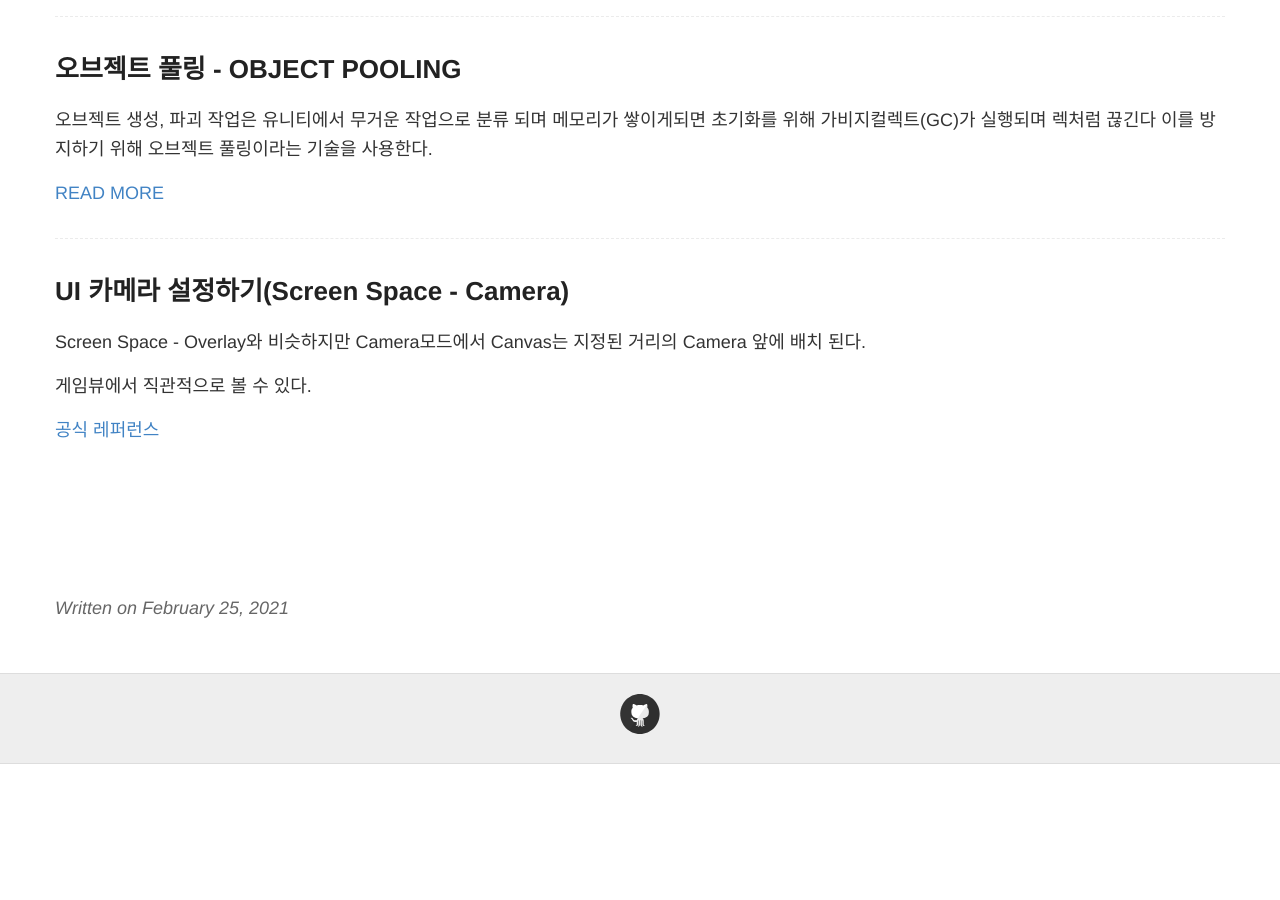
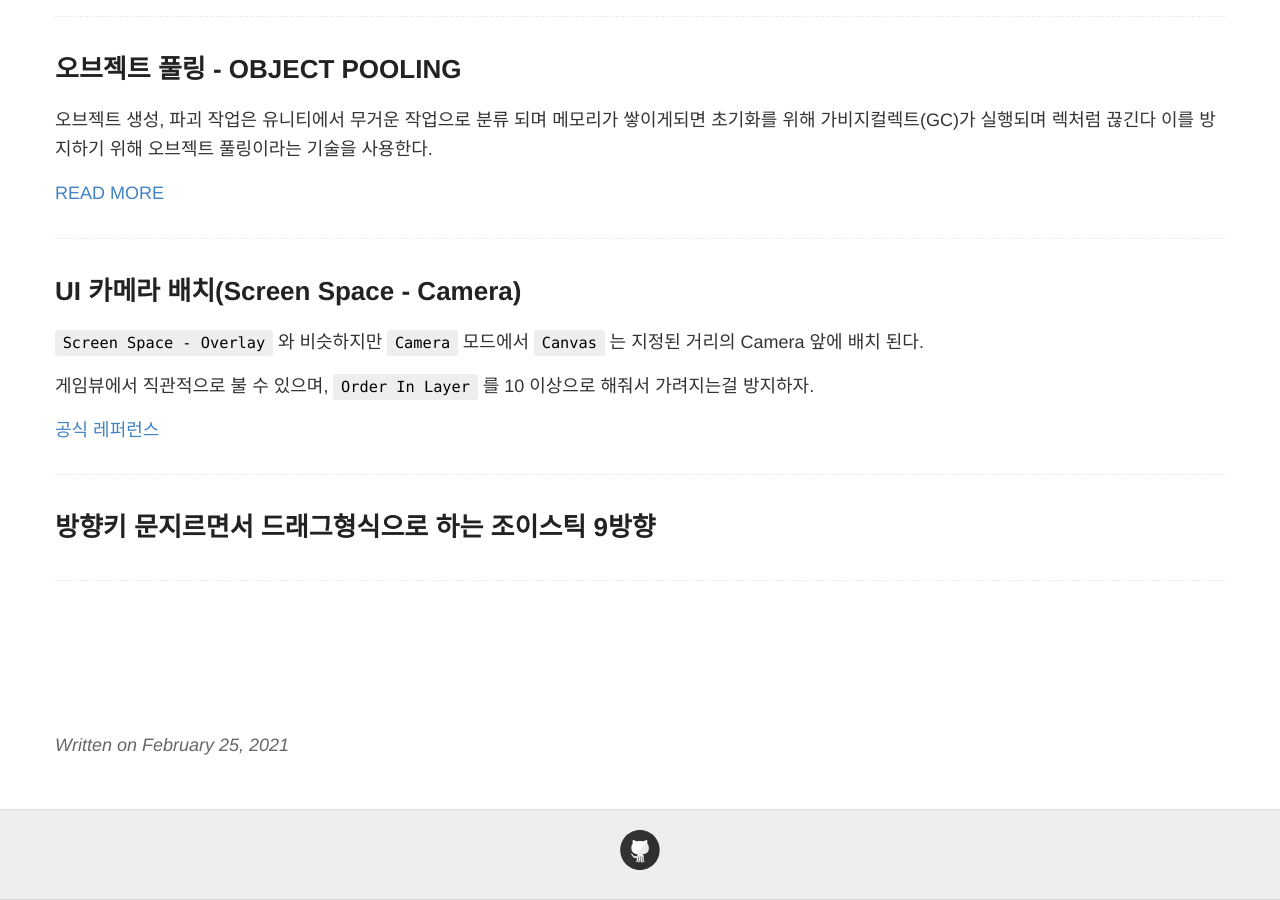
Before and after one commit to keemeesuu/keemeesuu.github.io, a Jekyll site: the page built from _posts/Unity/2021-02-25-2D 탄만슈팅게임에 사용했던 기술들.md, in a window 1280 px wide and 900 px high, scrolled down 728 px. Built offline with Jekyll 4.4.1, drawn with Linux system fonts in a browser that asks for light colours; before the commit the page ends 1492 px from its top, so only the background shows below that.

Commit message:
Update 2021-02-25-2D 탄만슈팅게임에 사용했던 기술들.md

```diff
--- a/_posts/Unity/2021-02-25-2D 탄만슈팅게임에 사용했던 기술들.md
+++ b/_posts/Unity/2021-02-25-2D 탄만슈팅게임에 사용했던 기술들.md
@@ -43,10 +43,18 @@ https://killu.tistory.com/12
 
 ---
 
-## UI 카메라 설정하기(Screen Space - Camera)
+## UI 카메라 배치(Screen Space - Camera)
 
-Screen Space - Overlay와 비슷하지만 Camera모드에서 Canvas는 지정된 거리의 Camera 앞에 배치 된다.
+`Screen Space - Overlay` 와 비슷하지만 `Camera` 모드에서 `Canvas` 는 지정된 거리의 Camera 앞에 배치 된다.
 
-게임뷰에서 직관적으로 볼 수 있다.
+게임뷰에서 직관적으로 불 수 있으며, `Order In Layer` 를 10 이상으로 해줘서 가려지는걸 방지하자.
+
 
 [공식 레퍼런스](https://docs.unity3d.com/kr/530/Manual/UICanvas.html){: target="_blank"}
+
+---
+
+## 방향키 문지르면서 드래그형식으로 하는 조이스틱 9방향
+
+
+---
```
